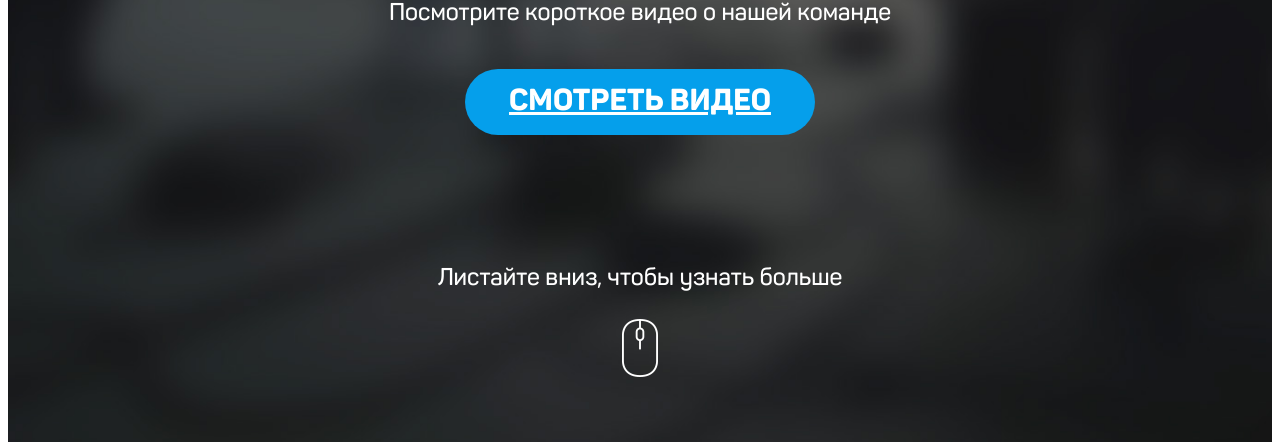
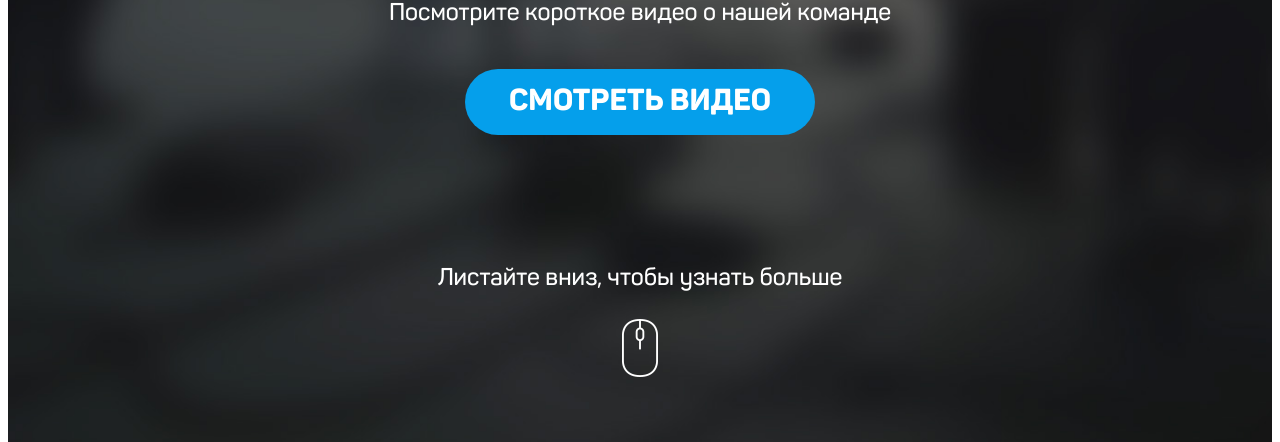
Before and after one commit to belocer/belocer.github.io, a PHP site: page /lesson_13/index.html in a window 1280 px wide. Shown: the part 845-1287 px from the top of the page. Run offline with PHP 8.4, Linux system fonts and the light colour scheme.

Commit message:
Update style.css

```diff
--- a/lesson_13/css/style.css
+++ b/lesson_13/css/style.css
@@ -161,6 +161,7 @@ html {
   text-transform: uppercase;
   margin-top: 40px;
   margin-bottom: 130px;
+  text-decoration: none;
 }
 .one-screen__img .one-screen__slogan {
   display: inline-block;
```
